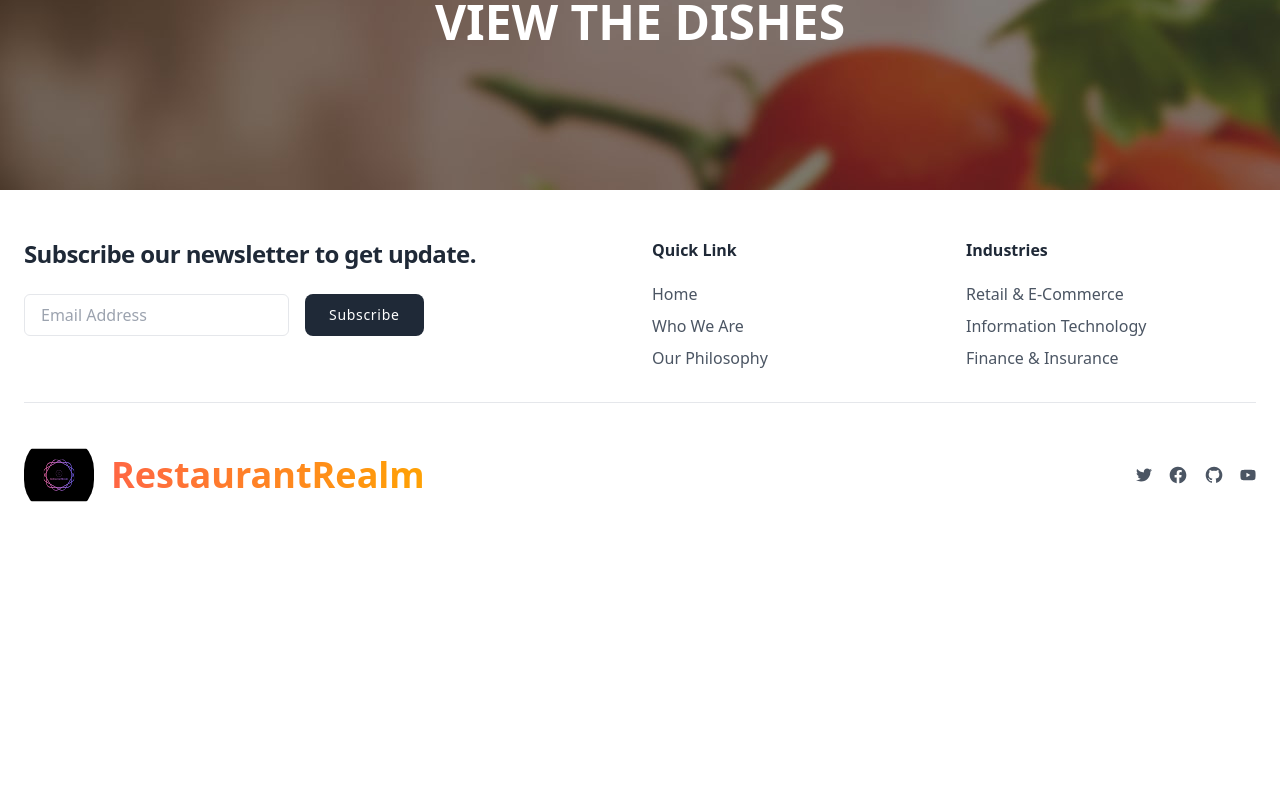
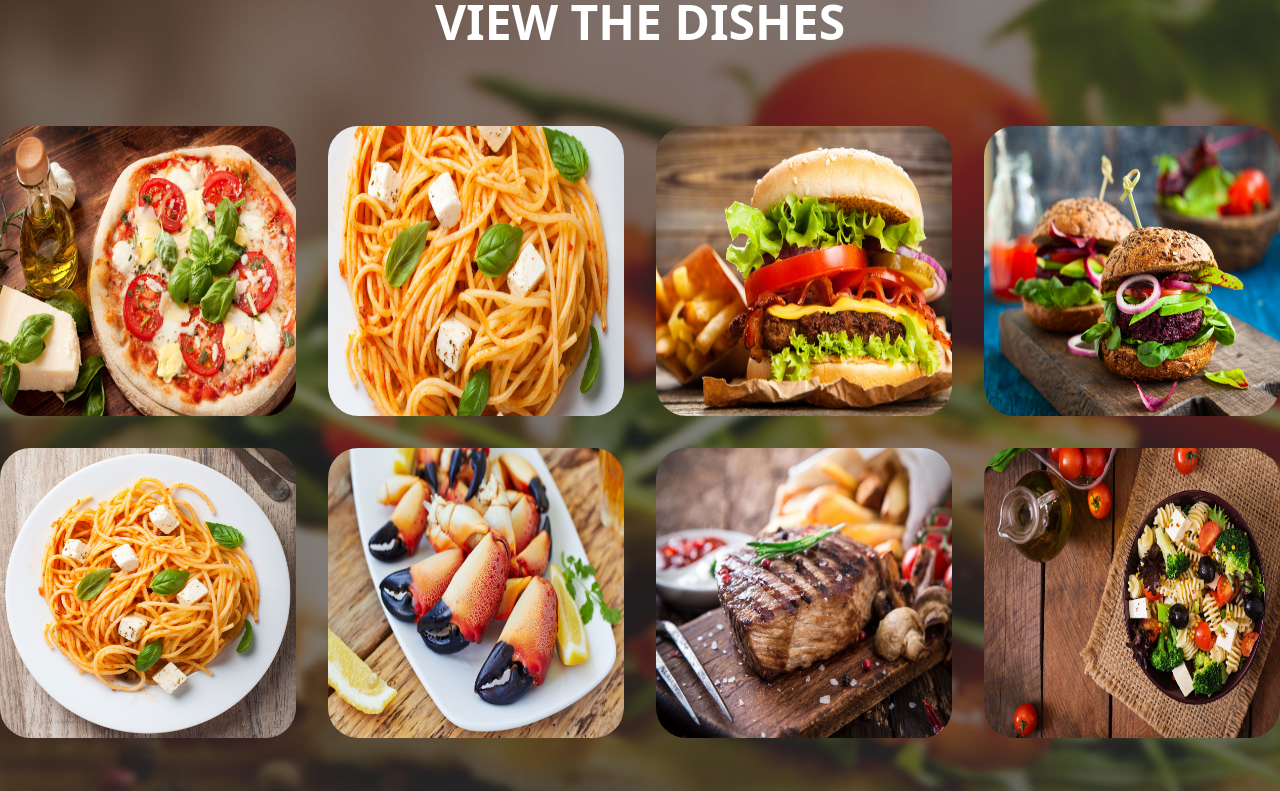
Before and after one commit to asshikhon/b9a11-restaurant-management-client, a React (Vite) app: page / in a window 1280 px wide. Shown: the part 1960-2751 px from the top of the page. Before the commit the page ends 2523 px from the top, so only its background shows below. Built offline with nearby package versions, Linux system fonts and the light colour scheme.

Commit message:
added home page view Dishes section

```diff
--- a/src/Pages/Home/ViewDishes.jsx
+++ b/src/Pages/Home/ViewDishes.jsx
@@ -7,21 +7,35 @@ import five from "../../assets/images/5a.jpg"
 import six from "../../assets/images/6a.jpg"
 import seven from "../../assets/images/7a.jpg"
 import eight from "../../assets/images/8a.jpg"
+import { Link } from "react-router-dom"
+import { IoIosArrowForward } from "react-icons/io"
 
 const ViewDishes = () => {
     return (
         <div className="py-10 md:py-16 lg:py-24 " style={{ backgroundImage: `url(${section})` }}>
 
-            <div className="text-center mb-12 text-white">
+            <div className="text-center mb-12 md:mb-16 lg:mb-20 text-white">
 <h2 className="text-5xl font-bold mb-4">VIEW THE DISHES</h2>
             </div>
 
             <div className="grid grid-cols-1 gap-8 md:grid-cols-2 lg:grid-cols-4 container mx-auto px-4 md:px-0 ">
 
 
+<img className="w-auto h-[290px] rounded-badge" src={one} alt="" />
+<img className="w-auto h-[290px] rounded-badge" src={two} alt="" />
+<img className="w-auto h-[290px] rounded-badge" src={three} alt="" />
+<img className="w-auto h-[290px] rounded-badge" src={four} alt="" />
+<img className="w-[370px] h-[290px] rounded-badge" src={five} alt="" />
+<img className="w-auto h-[290px] rounded-badge" src={six} alt="" />
+<img className="w-auto h-[290px] rounded-badge" src={seven} alt="" />
+<img className="w-auto h-[290px] rounded-badge" src={eight} alt="" />
 
 
+</div>
 
+
+<div className="flex justify-center items-center">
+  <Link to="/gallery" className=" w-[20%] text-yellow-300 mt-8 md:mt-12 text-center font-semibold text-lg flex justify-center items-center gap-2 hover:text-orange-600 ">Visit Gallery <IoIosArrowForward className="mt-[6px]" /></Link>
 </div>
 
 
```
